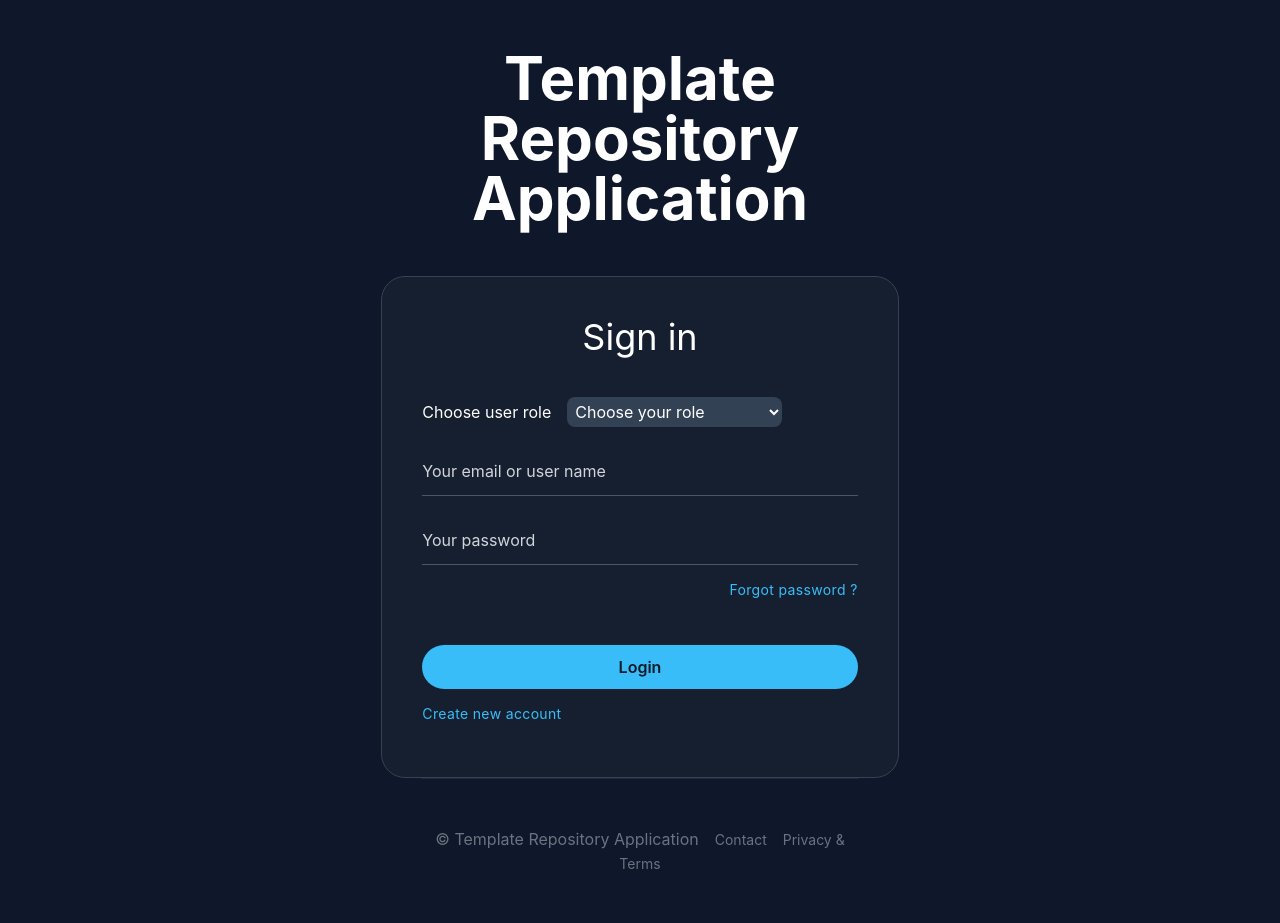
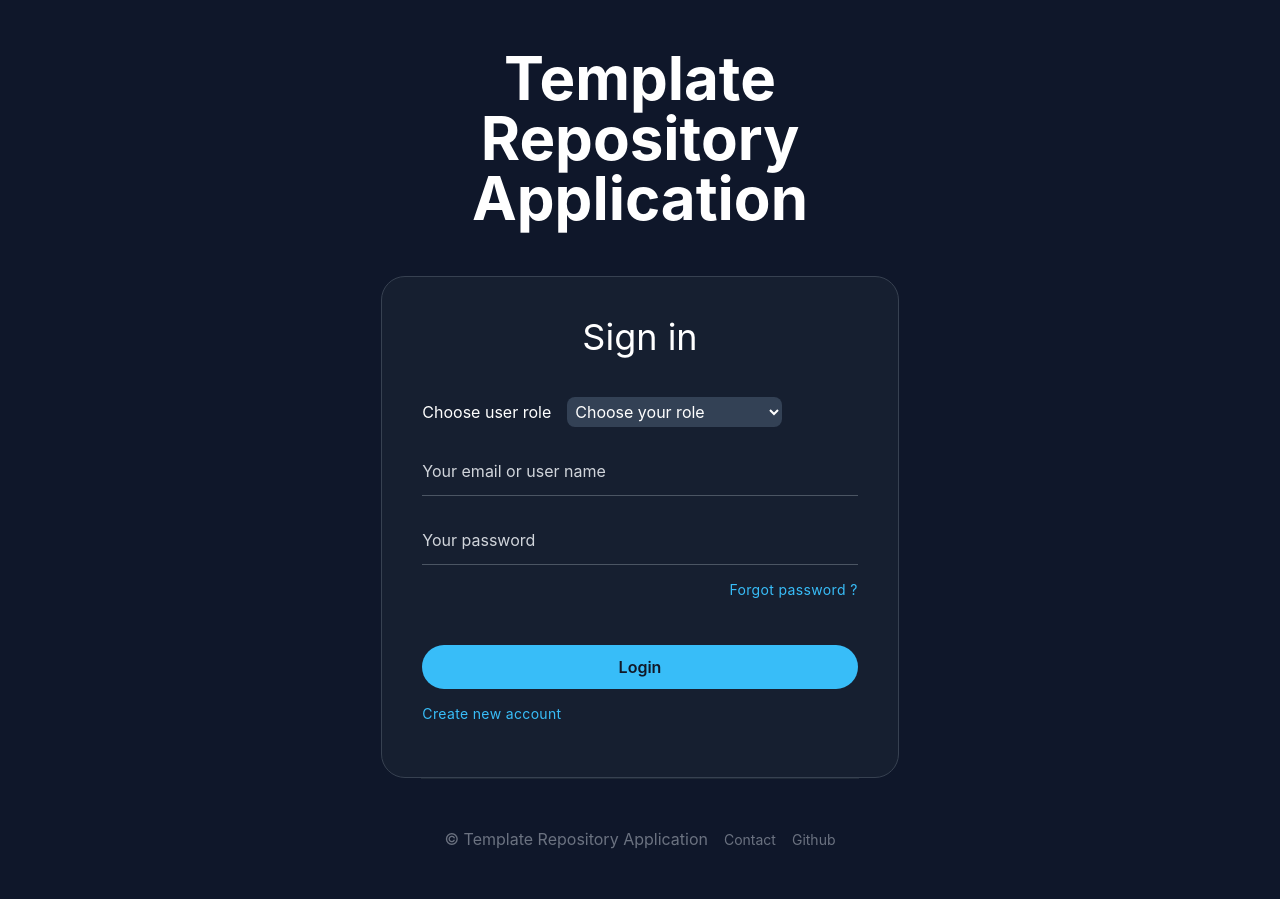
Before and after one commit to Sounav201/Template-Repository-Application, a Next.js app: page /login in a window 1280 px wide. After the commit the page ends 899 px from the top, so only its background shows below. Built offline with nearby package versions, Linux system fonts and the light colour scheme.

Commit message:
Update login.js to include repo link

```diff
--- a/pages/login.js
+++ b/pages/login.js
@@ -174,8 +174,8 @@ const Login = () => {
                 <a href="#" className="text-sm  hover:text-gray-300">
                   Contact
                 </a>
-                <a href="#" className="text-sm  hover:text-gray-300">
-                  Privacy & Terms
+                <a href="https://github.com/Sounav201/Template-Repository-Application" className="text-sm  hover:text-gray-300">
+                  Github
                 </a>
               </div>
             </div>
```
